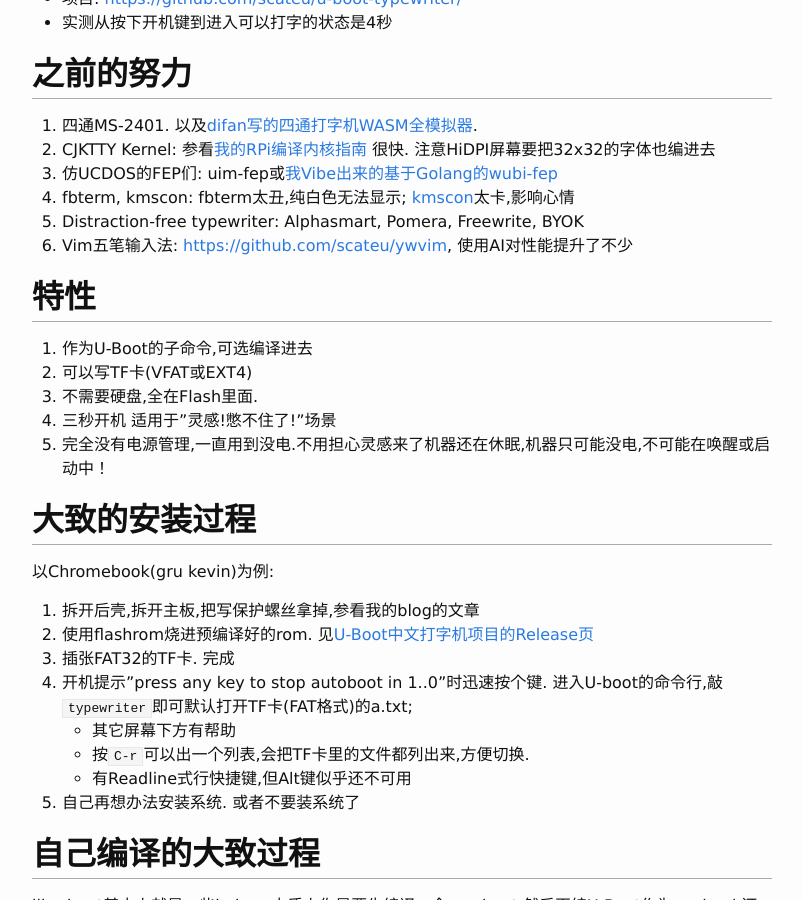
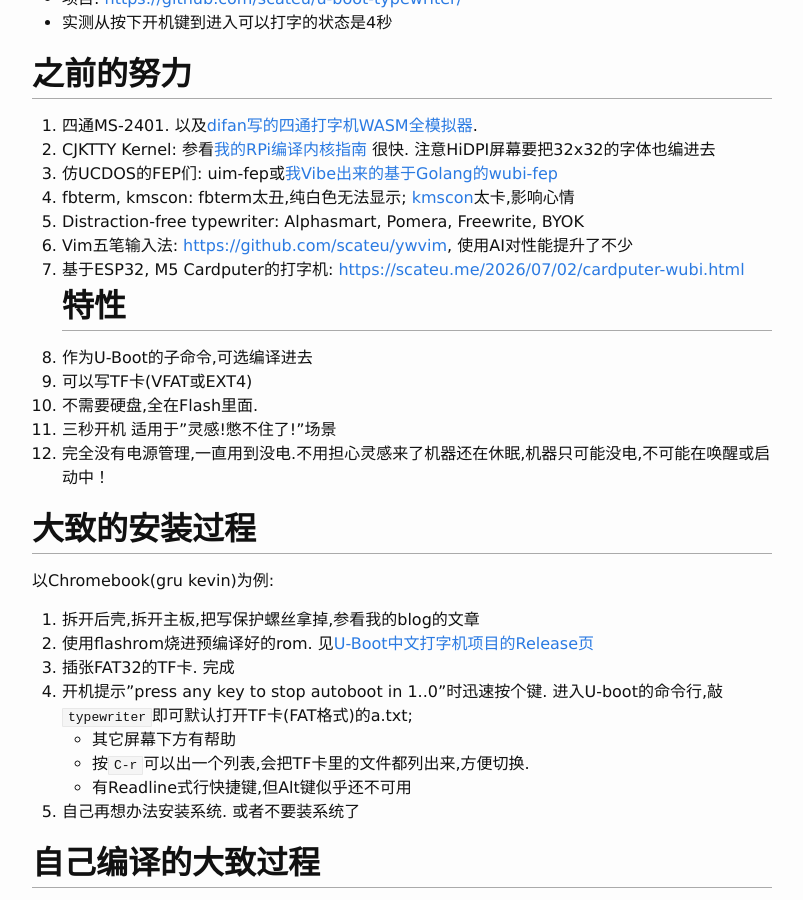
Before and after one commit to scateu/scateu.github.io, a Jekyll site: the page built from _posts/2026-08-05-u-boot-typewriter.md, in a window 1280 px wide and 900 px high, scrolled down 780 px. Shown: the whole window, without its empty margins (238-1041 px from the left). Built offline with Jekyll 4.4.1, drawn with Linux system fonts in a browser that asks for light colours; nearby versions of some CDN libraries; comment, search, counter and statistics services are not loaded.

Commit message:
2026-08-05-u-boot-typewriter.md

```diff
--- a/_posts/2026-08-05-u-boot-typewriter.md
+++ b/_posts/2026-08-05-u-boot-typewriter.md
@@ -21,7 +21,7 @@ layout: post
 3. fbterm, kmscon: fbterm太丑,纯白色无法显示; [kmscon](https://wiki.archlinuxcn.org/zh-hk/KMSCON)太卡,影响心情
 4. Distraction-free typewriter: Alphasmart, Pomera, Freewrite, BYOK
 5. Vim五笔输入法: <https://github.com/scateu/ywvim>, 使用AI对性能提升了不少
-
+6. 基于ESP32, M5 Cardputer的打字机: <https://scateu.me/2026/07/02/cardputer-wubi.html>
 ## 特性
 
 1. 作为U-Boot的子命令,可选编译进去
```
